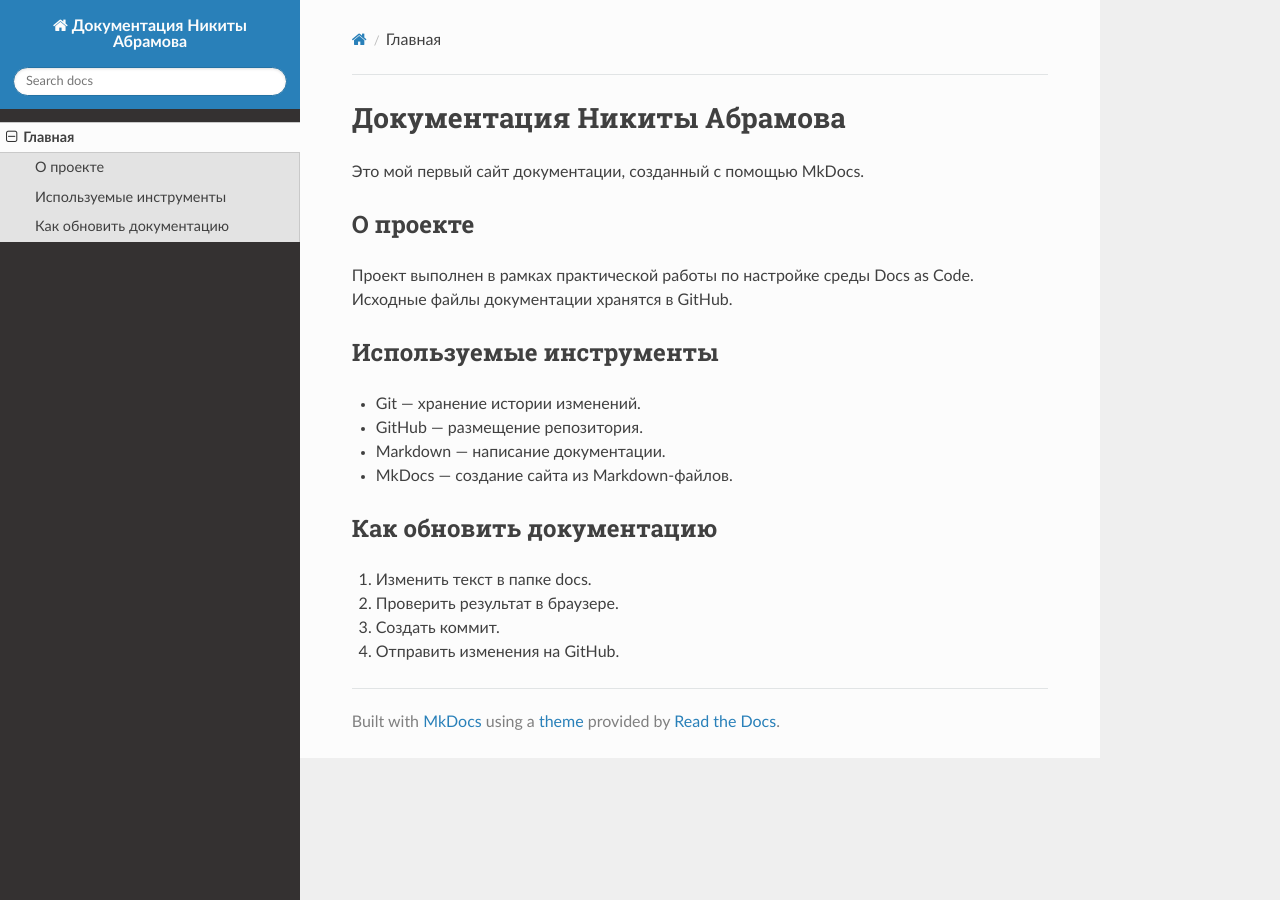
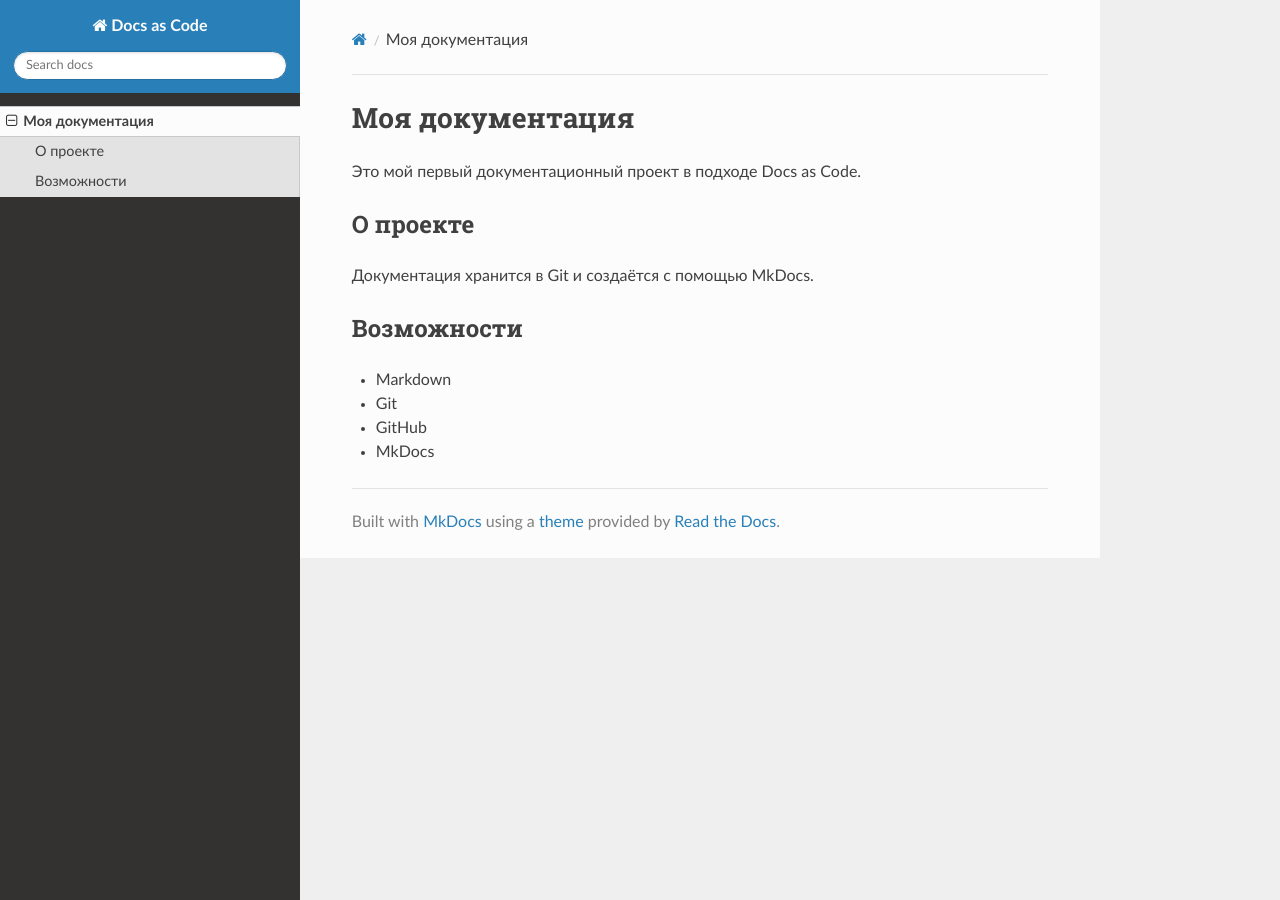
Before and after one commit to Nek1tt/docs-as-code, an MkDocs documentation site: the page built from docs/index.md, in a window 1280 px wide. Built offline with MkDocs 1.6.1, drawn with Linux system fonts in a browser that asks for light colours; nearby versions of some CDN libraries.

Commit message:
some fixes

```diff
--- a/docs/index.md
+++ b/docs/index.md
@@ -1,22 +1,14 @@
-# Документация Никиты Абрамова
+# Моя документация
 
-Это мой первый сайт документации, созданный с помощью MkDocs.
+Это мой первый документационный проект в подходе Docs as Code.
 
 ## О проекте
 
-Проект выполнен в рамках практической работы по настройке среды Docs as Code.
-Исходные файлы документации хранятся в GitHub.
+Документация хранится в Git и создаётся с помощью MkDocs.
 
-## Используемые инструменты
+## Возможности
 
-- Git — хранение истории изменений.
-- GitHub — размещение репозитория.
-- Markdown — написание документации.
-- MkDocs — создание сайта из Markdown-файлов.
-
-## Как обновить документацию
-
-1. Изменить текст в папке docs.
-2. Проверить результат в браузере.
-3. Создать коммит.
-4. Отправить изменения на GitHub.
+- Markdown
+- Git
+- GitHub
+- MkDocs
--- a/mkdocs.yml
+++ b/mkdocs.yml
@@ -1,10 +1,7 @@
-site_name: Документация Никиты Абрамова
+site_name: Docs as Code
 
 theme:
   name: readthedocs
 
 plugins:
   - search
-
-nav:
-  - Главная: index.md
```
Also changed, not shown: README.md (+0 -16 lines), requirements.txt (deleted), screenshots/site.png, 1 other file.
